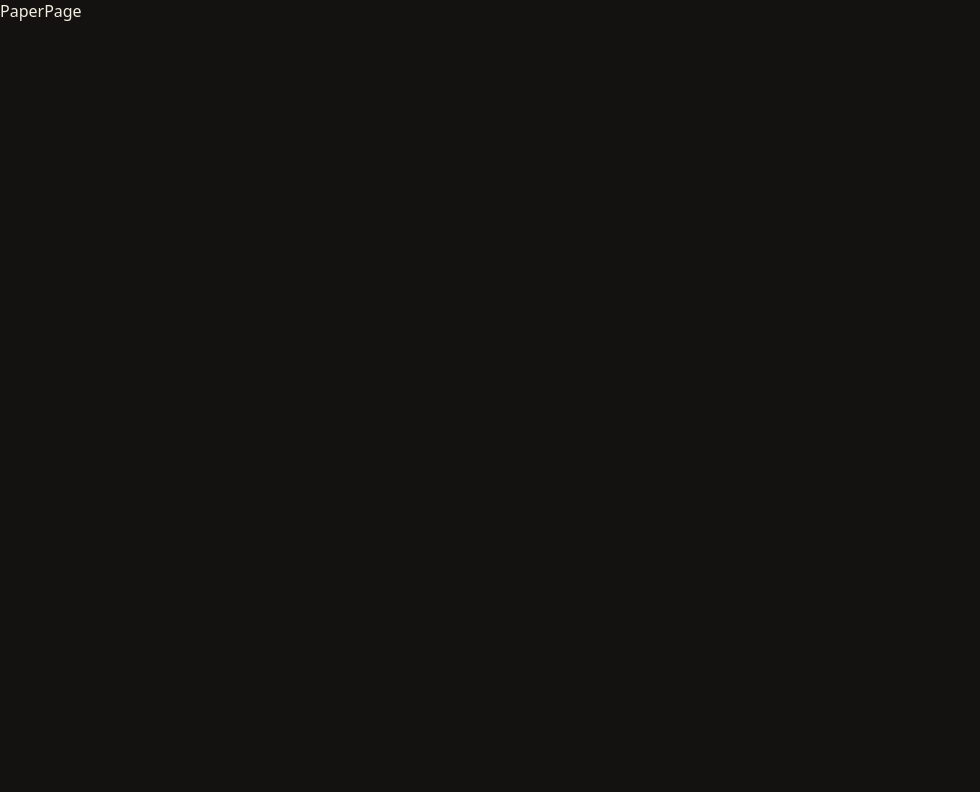
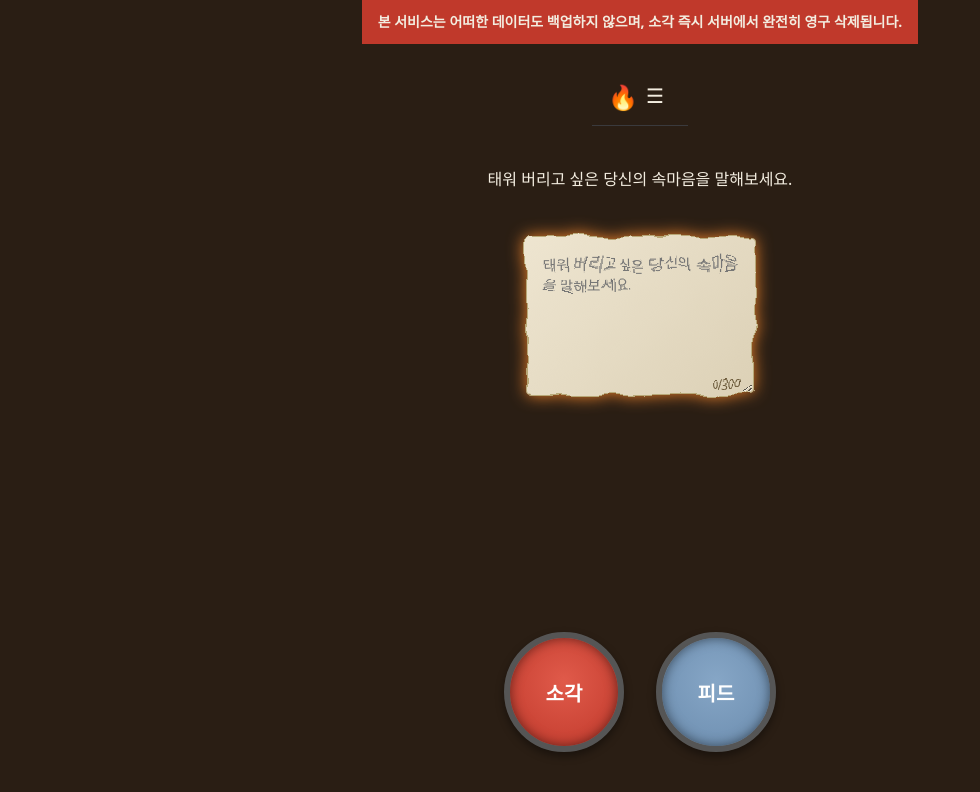
Before and after one commit to likelion-hufs-14th/fe-mini-Session-code, a React app in the folder frontend/: page /paper in a window 1280 px wide. Shown: the top 792 px of the page, without its empty margins (0-980 px from the left). Built offline with nearby package versions, Linux system fonts and the light colour scheme; the HTML template or start-up script is replaced by a standard one.

Commit message:
feat(frontend): PaperPage 상태머신(SAMPLE, 소각 이음새 TODO)

```diff
--- /dev/null
+++ b/frontend/src/pages/PaperPage.css
@@ -0,0 +1,49 @@
+/** 쓰기/소각/재 화면 레이아웃 — 갈색 배경 중앙에 종이, 하단에 버튼. */
+.paper-page {
+  min-height: 100vh;
+  display: flex;
+  flex-direction: column;
+  align-items: center;
+  gap: 24px;
+  padding: 0 24px 48px;
+  background: var(--color-bg-warm);
+  text-align: center;
+}
+
+.paper-page__prompt {
+  margin-top: 16px;
+  max-width: 480px;
+  font-size: 16px;
+  font-weight: 400;
+  color: var(--color-text);
+}
+
+.paper-page__buttons {
+  display: flex;
+  gap: 32px;
+  margin-top: auto;
+  padding-top: 24px;
+}
+
+/* ashed 단계는 버튼 대신 문구가 중심이라 세로 중앙 정렬 */
+.paper-page--ashed {
+  justify-content: center;
+}
+
+.ashed__title {
+  color: var(--color-ember);
+  font-size: 28px;
+  line-height: 1.5;
+}
+
+.ashed__count {
+  color: var(--color-text);
+  opacity: .8;
+  font-size: 14px;
+}
+
+.ashed__buttons {
+  display: flex;
+  gap: 32px;
+  margin-top: 16px;
+}
--- a/frontend/src/pages/PaperPage.jsx
+++ b/frontend/src/pages/PaperPage.jsx
@@ -1,2 +1,54 @@
-/** (임시) 이후 태스크에서 구현. */
-export default function PaperPage() { return <div>PaperPage</div>; }
+/** 쓰기·소각·재 상태머신 — 소각 시 글을 태우고 '재' 화면을 보인다. */
+import { useState } from "react";
+import { useNavigate } from "react-router-dom";
+import TopWarningBanner from "../components/layout/TopWarningBanner";
+import Header from "../components/layout/Header";
+import PaperEditor from "../components/paper/PaperEditor";
+import RoundButton from "../components/common/RoundButton";
+import BurnAway from "../components/fire/BurnAway";
+import { incrementBurnCount, getTodayBurnCount } from "../utils/burnCount";
+import "./PaperPage.css";
+
+export default function PaperPage() {
+  const navigate = useNavigate();
+  const [phase, setPhase] = useState("writing"); // writing | burning | ashed
+  const [content, setContent] = useState("");
+  const [burnedCount, setBurnedCount] = useState(0);
+
+  const incinerate = () => {
+    // TODO(실습): 여기서 createPost({ nickname: getNickname(), content }) 로 공유한다.
+    setPhase("burning");
+  };
+  const onBurnt = () => {
+    setBurnedCount(incrementBurnCount());
+    setPhase("ashed");
+  };
+
+  if (phase === "ashed") {
+    return (
+      <div className="paper-page paper-page--ashed">
+        <TopWarningBanner /><Header />
+        <h1 className="ashed__title">당신의 이야기는<br />재가 되어 사라졌습니다</h1>
+        <p className="ashed__count">오늘 {burnedCount || getTodayBurnCount()}명이 소각했습니다</p>
+        <div className="ashed__buttons">
+          <RoundButton label="더 쓰기" variant="metal" onClick={() => { setContent(""); setPhase("writing"); }} />
+          <RoundButton label="피드 보기" variant="metal" onClick={() => navigate("/feed")} />
+        </div>
+      </div>
+    );
+  }
+
+  return (
+    <div className="paper-page">
+      <TopWarningBanner /><Header />
+      <h2 className="paper-page__prompt">태워 버리고 싶은 당신의 속마음을 말해보세요.</h2>
+      <BurnAway trigger={phase === "burning"} onComplete={onBurnt}>
+        <PaperEditor value={content} onChange={setContent} />
+      </BurnAway>
+      <div className="paper-page__buttons">
+        <RoundButton label="소각" variant="red" onClick={incinerate} />
+        <RoundButton label="피드" variant="blue" onClick={() => navigate("/feed")} />
+      </div>
+    </div>
+  );
+}
```
